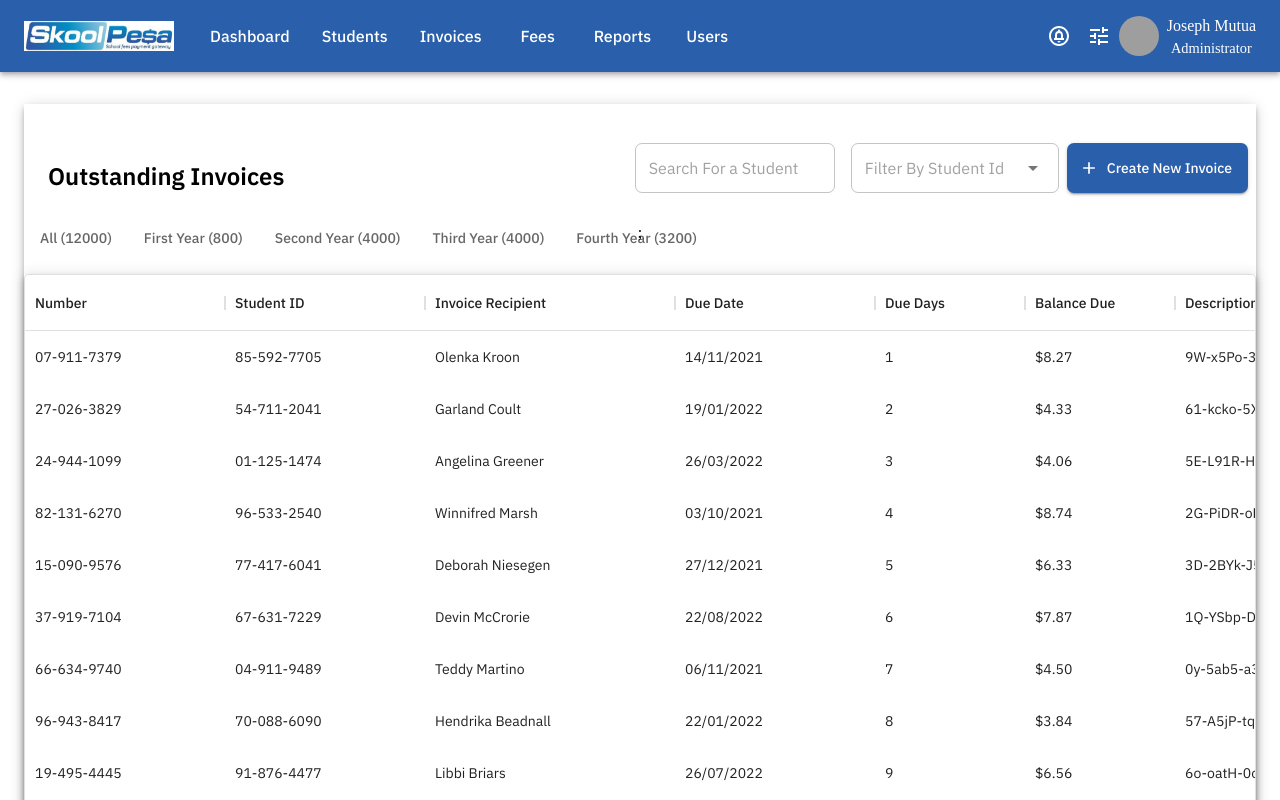
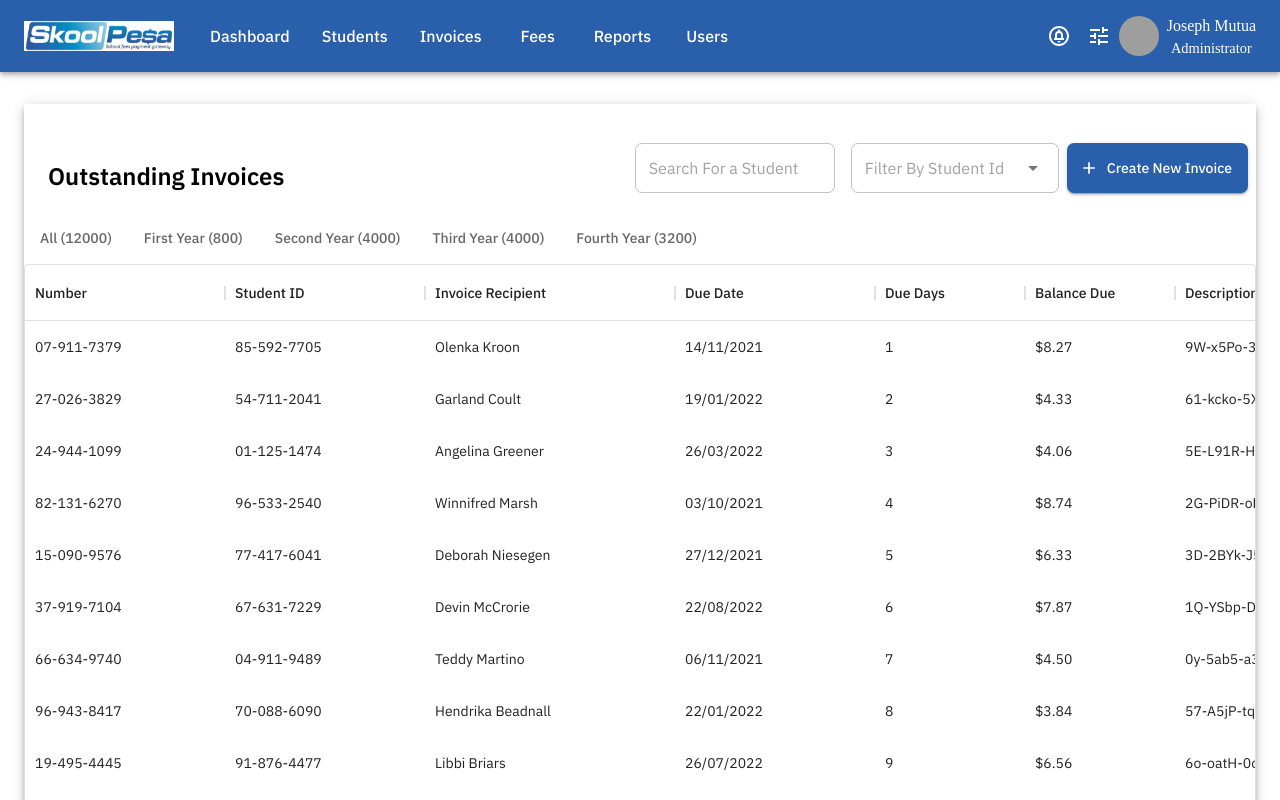
Before and after one commit to Joseph-Mutua/skoolpesa, a React (Create React App) app: page /admin/invoices in a window 1280 px wide. Shown: the top 800 px of the page. Built offline with nearby package versions, Linux system fonts and the light colour scheme; grey boxes are pictures that could not be loaded.

Commit message:
Minor adjustments

```diff
--- a/src/components/adminuser/Invoices/InvoicesTable.js
+++ b/src/components/adminuser/Invoices/InvoicesTable.js
@@ -1052,7 +1052,7 @@ const rows = [
 
 
   return (
-    <Box sx={{boxShadow: 0}}>
+    <Box sx={{ mt: 5}}>
       <Menu
         id="menu-appbar"
         anchorEl={anchorElNav}
@@ -1074,20 +1074,8 @@ const rows = [
           </MenuItem>
         ))}
       </Menu>
-      ;
-      <Box
-        sx={{
-          bgcolor: "background.paper",
-          boxShadow: 5,
-          mt: 4,
-          borderColor: "#FFFFFF",
-        }}
-      >
 
-
-
-
-        <Box sx={{  p: 0 }}>
+        <Box sx={{ }}>
           <DataGrid
             autoHeight
             // autoPageSize
@@ -1104,7 +1092,7 @@ const rows = [
             }}
           />
         </Box>
-      </Box>
+
     </Box>
   );
 };
```
